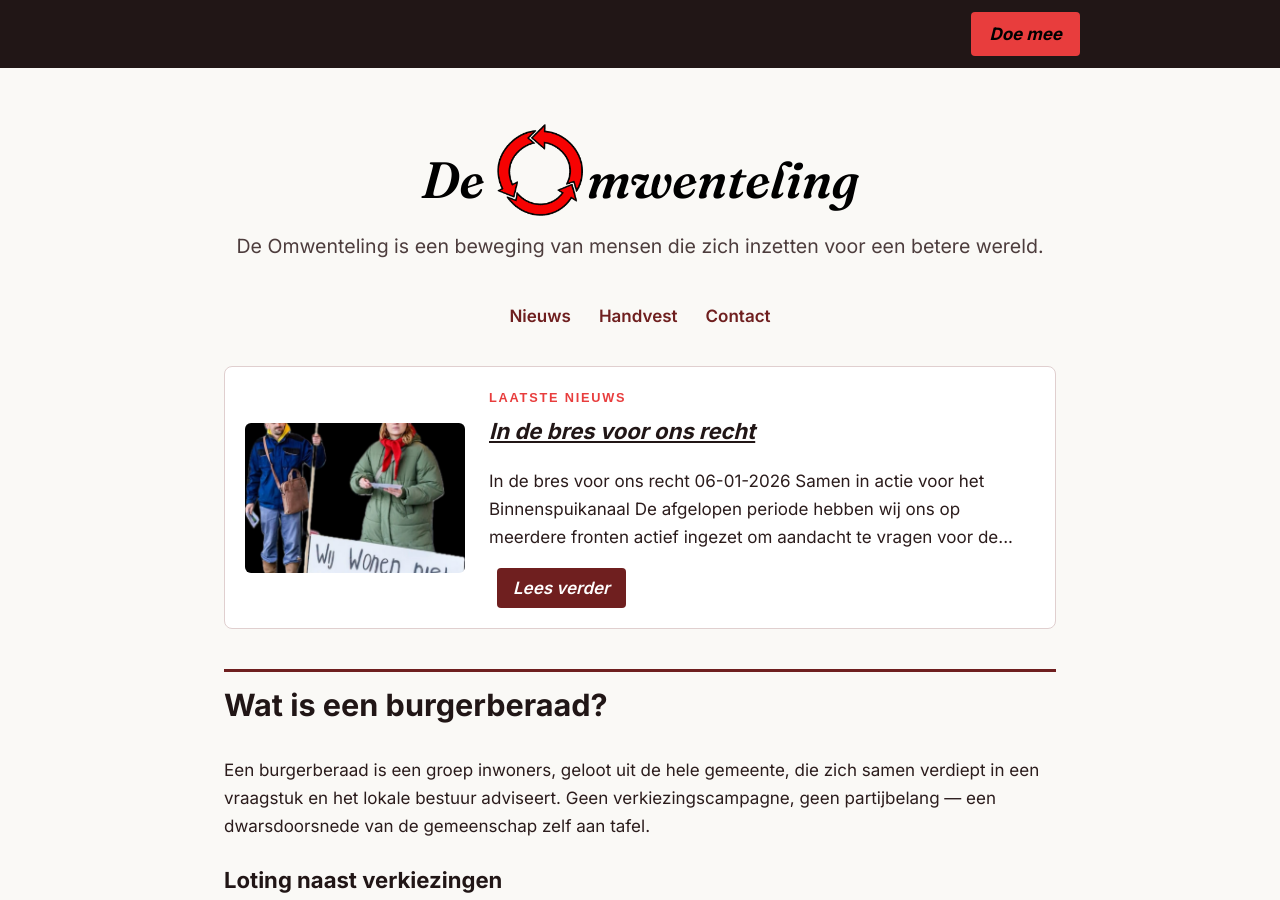
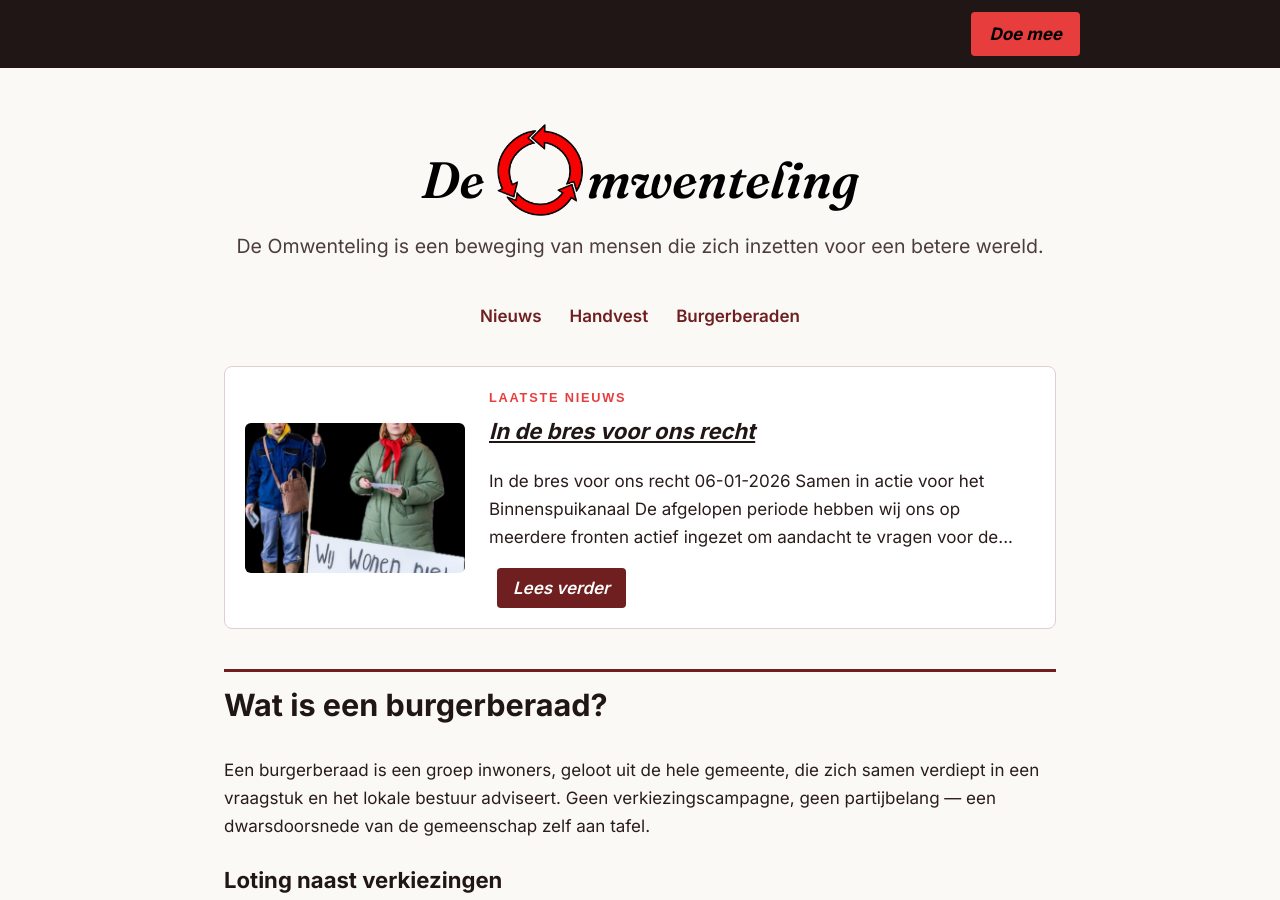
Before and after one commit to Klikblitser/Omwenteling, a Jekyll site: the page built from index.md, in a window 1280 px wide and 900 px high. Built offline with Jekyll 4.4.1, drawn with Linux system fonts in a browser that asks for light colours.

Commit message:
contact burgerberaden

```diff
--- a/index.md
+++ b/index.md
@@ -5,7 +5,7 @@ layout: default
   <nav class="paginanav" aria-label="Hoofdnavigatie">
     <a href="{{ '/nieuws.html' | relative_url }}">Nieuws</a>
     <a href="{{ '/handvest.html' | relative_url }}">Handvest</a>
-    <a href="{{ '/contact.html' | relative_url }}">Contact</a>
+    <a href="{{ '/kleroterion.html' | relative_url }}">Burgerberaden</a>
   </nav>
   {% endif %}
 
```
